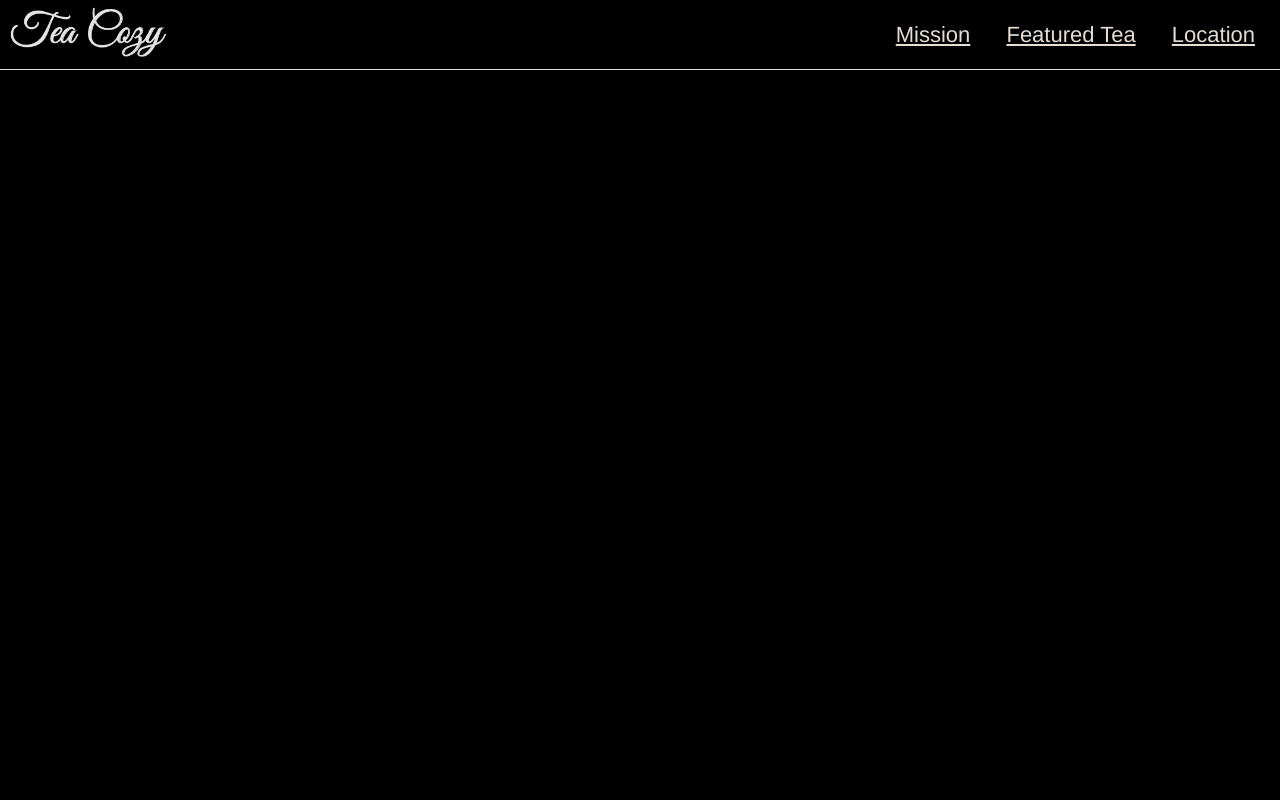
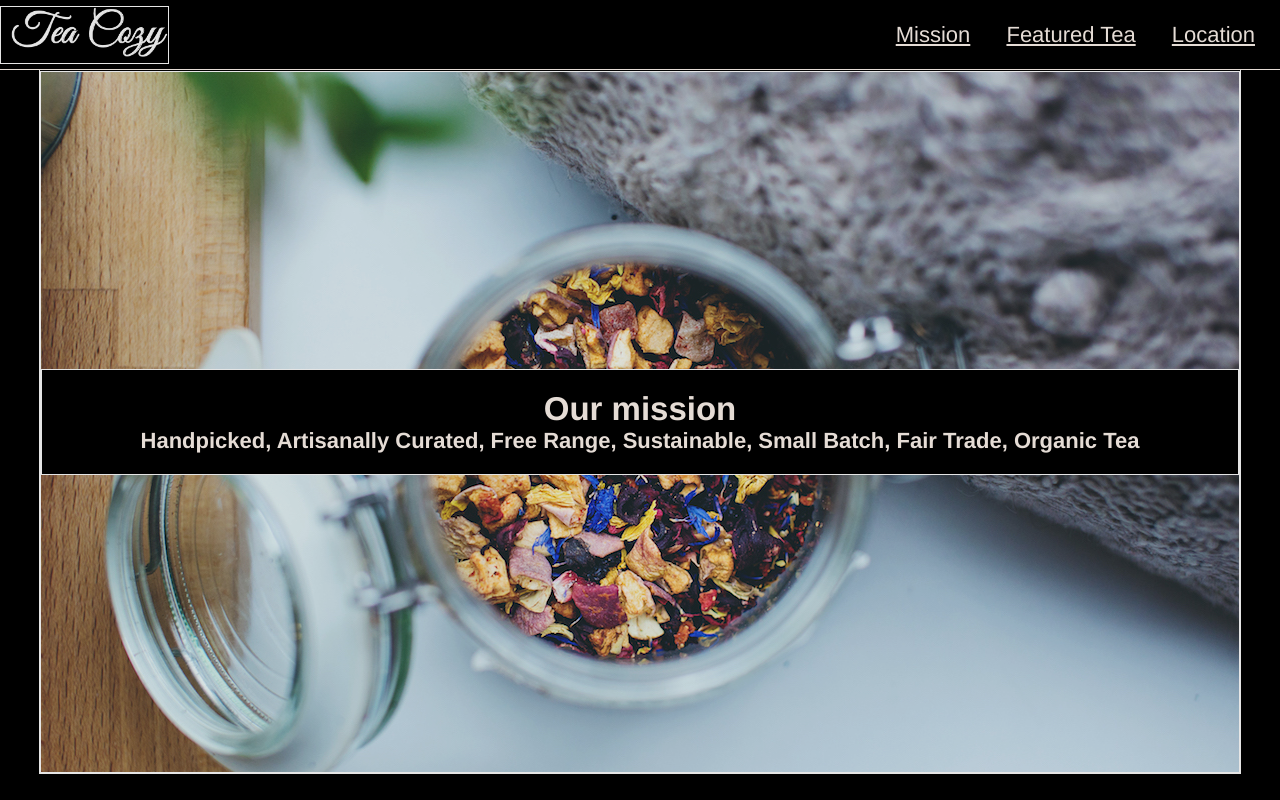
Before and after one commit to Anubiella/teacozy, a plain HTML site: page index.html in a window 1280 px wide. Drawn offline with Linux system fonts and the light colour scheme.

Commit message:
Create main section and create and complete mission container

```diff
--- a/index.html
+++ b/index.html
@@ -19,5 +19,14 @@
 			</nav>
 	</header>
 
+	<div class="maincont">
+		<div class="mission">													<!-- Mission section-->
+			<div class="missiontext">
+				<h2>Our mission</h2>
+				<h4>Handpicked, Artisanally Curated, Free Range, Sustainable, Small Batch, Fair Trade, Organic Tea</h4>
+			</div>
+		</div>
+	</div>
+
 </body>
 </html>
--- a/resources/css/style.css
+++ b/resources/css/style.css
@@ -16,6 +16,13 @@ body{
 	opacity: 0.9;
 	text-align: center;
 }
+h2{
+	font-size: 1.5em;
+	font-weight: bold;
+}
+h4{
+	font-weight: bold;
+}
 /* HEADER SECTION*/
 header{
 	width: 100%;
@@ -26,6 +33,7 @@ header{
 	flex-wrap: wrap;
 	align-items: center;
 	border-bottom: 1px solid seashell;
+	background-color: black;
 }
 .logo img{
 	height: 50px;
@@ -40,7 +48,29 @@ nav span{
 	padding: 10px 15px;
 	display: inline-block;
 }
+div{
+	border: 1px solid white;
+}
 a{
 	color: seashell;
 	text-decoration: underline;
 }
+/* MAIN CONTENT SECTION*/
+.maincont{
+	padding-top: 70px;
+	width: 1200px;
+	margin: auto;
+}
+/* MISSION SECTION*/
+.mission{
+	background-image: url('../images/img-mission-background.jpg');
+	display: flex;
+	align-items: center;
+	justify-content: center;
+	height: 700px;
+}
+.missiontext{
+	background-color: black;
+	padding: 20px 0;
+	width: 1200px;
+}
```
